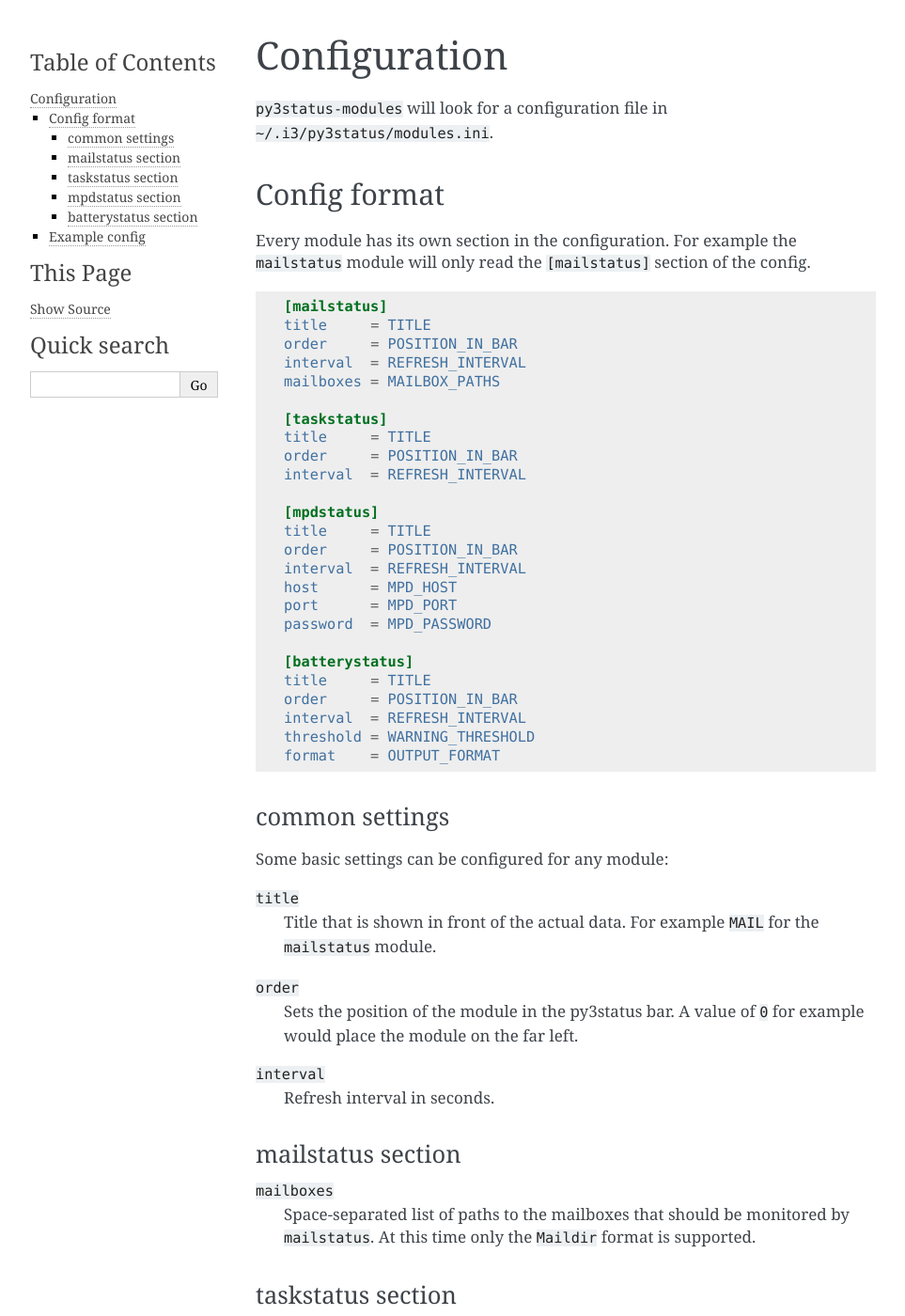
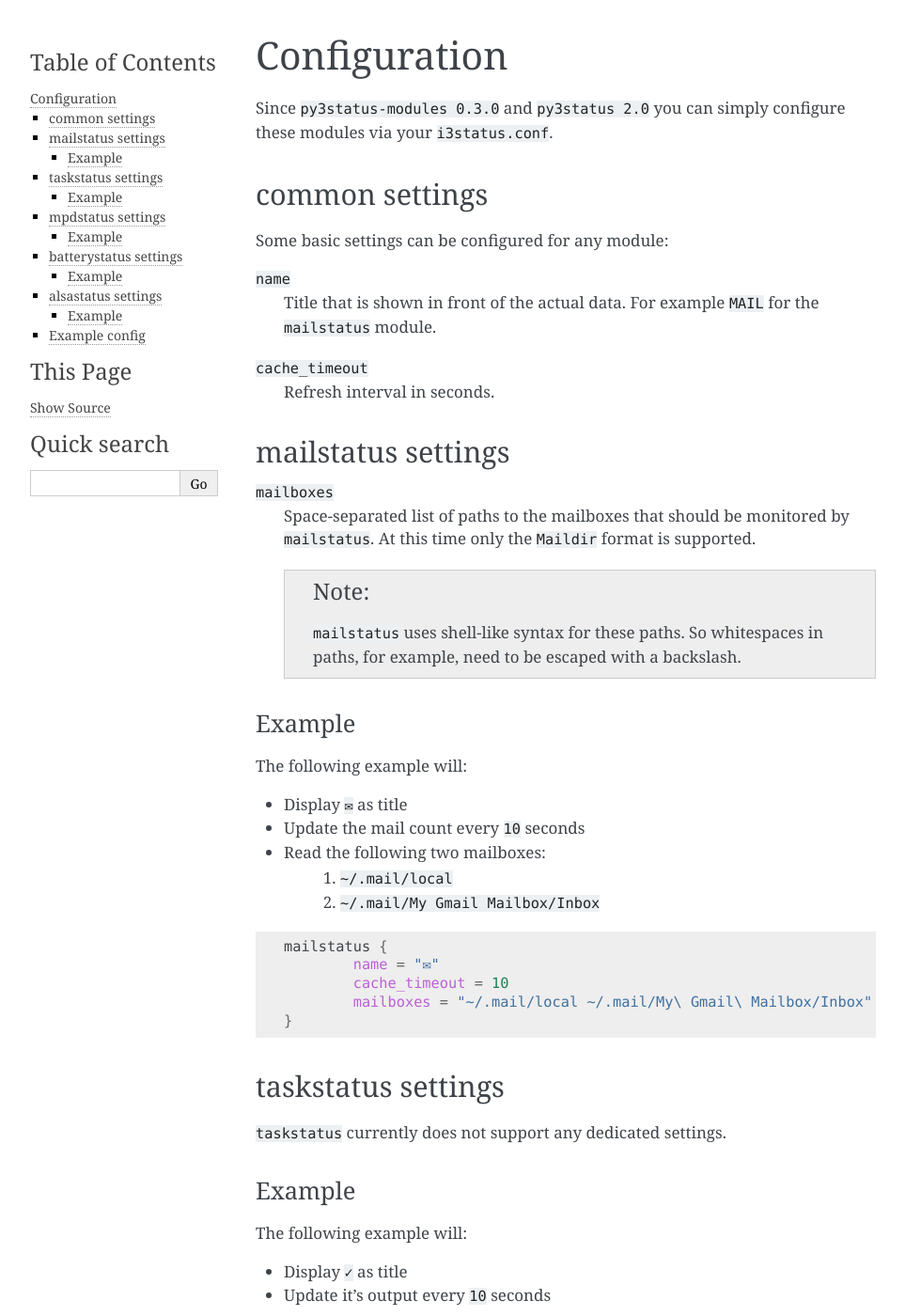
Before and after one commit to t4k1t/py3status-modules, a Sphinx documentation site: the page built from docs/configuration.rst, in a window 1280 px wide and 1400 px high. Shown: the whole window at 94% size, without its empty margins (148-1111 px from the left). Built offline with Sphinx 7.4.7, drawn with Linux system fonts in a browser that asks for light colours; some of the changed text lies outside the part shown.

```diff
--- a/docs/configuration.rst
+++ b/docs/configuration.rst
@@ -3,44 +3,8 @@
 Configuration
 -------------
 
-``py3status-modules`` will look for a configuration file in
-``~/.i3/py3status/modules.ini``.
-
-
-Config format
-^^^^^^^^^^^^^
-
-Every module has its own section in the configuration. For example the
-``mailstatus`` module will only read the ``[mailstatus]`` section of the
-config.
-
-.. code-block:: ini
-
-    [mailstatus]
-    title     = TITLE
-    order     = POSITION_IN_BAR
-    interval  = REFRESH_INTERVAL
-    mailboxes = MAILBOX_PATHS
-
-    [taskstatus]
-    title     = TITLE
-    order     = POSITION_IN_BAR
-    interval  = REFRESH_INTERVAL
-
-    [mpdstatus]
-    title     = TITLE
-    order     = POSITION_IN_BAR
-    interval  = REFRESH_INTERVAL
-    host      = MPD_HOST
-    port      = MPD_PORT
-    password  = MPD_PASSWORD
-
-    [batterystatus]
-    title     = TITLE
-    order     = POSITION_IN_BAR
-    interval  = REFRESH_INTERVAL
-    threshold = WARNING_THRESHOLD
-    format    = OUTPUT_FORMAT
+Since ``py3status-modules 0.3.0`` and ``py3status 2.0`` you can simply
+configure these modules via your ``i3status.conf``.
 
 
 common settings
@@ -48,34 +12,70 @@ common settings
 
 Some basic settings can be configured for any module:
 
-``title``
+``name``
    Title that is shown in front of the actual data. For example ``MAIL`` for
    the ``mailstatus`` module.
 
-``order``
-   Sets the position of the module in the py3status bar. A value of ``0`` for
-   example would place the module on the far left.
-
-``interval``
+``cache_timeout``
    Refresh interval in seconds.
 
 
-mailstatus section
-""""""""""""""""""
+mailstatus settings
+"""""""""""""""""""
 
 ``mailboxes``
    Space-separated list of paths to the mailboxes that should be monitored by
    ``mailstatus``. At this time only the ``Maildir`` format is supported.
 
+   .. note::
 
-taskstatus section
-""""""""""""""""""
+      ``mailstatus`` uses shell-like syntax for these paths. So whitespaces in
+      paths, for example, need to be escaped with a backslash.
 
-``taskstatus`` currently does not support any configuration.
+Example
+'''''''
+
+The following example will:
+
+* Display ``✉`` as title
+* Update the mail count every ``10`` seconds
+* Read the following two mailboxes:
+   #. ``~/.mail/local``
+   #. ``~/.mail/My Gmail Mailbox/Inbox``
 
 
-mpdstatus section
-"""""""""""""""""
+.. code-block:: bash
+
+   mailstatus {
+           name = "✉"
+           cache_timeout = 10
+           mailboxes = "~/.mail/local ~/.mail/My\ Gmail\ Mailbox/Inbox"
+   }
+
+
+taskstatus settings
+"""""""""""""""""""
+
+``taskstatus`` currently does not support any dedicated settings.
+
+Example
+'''''''
+
+The following example will:
+
+* Display ``✓`` as title
+* Update it's output every ``10`` seconds
+
+.. code-block:: bash
+
+   taskstatus {
+           name = "✓"
+           cache_timeout = 10
+   }
+
+
+mpdstatus settings
+""""""""""""""""""
 
 ``host``
    Hostname or IP of the computer MPD is running on. **Defaults to
@@ -87,9 +87,32 @@ mpdstatus section
 ``password``
    If you set up your MPD to use a password you can set it here.
 
+Example
+'''''''
 
-batterystatus section
-"""""""""""""""""""""
+The following example will:
+
+* Display ``♬`` as title
+* Update ``mpdstatus'`` output on every ``i3status`` refresh
+* Connect to the host ``mympdserver``
+* on Port ``6600``
+* using the password ``correcthorsebatterystaple``
+
+.. code-block:: bash
+
+   mpdstatus {
+           name = "♬"
+           cache_timeout = 0
+           host = "localhost"
+           port = 6600
+           password = "correcthorsebatterystaple"
+   }
+
+
+.. _batterystatus_settings:
+
+batterystatus settings
+""""""""""""""""""""""
 
 ``threshold``
    Percentage value below which the output of ``batterystatus`` will turn red.
@@ -97,19 +120,80 @@ batterystatus section
 ``format``
    Output format. Possible values:
 
-      * `{bar}`        Bar representation of current charge
-      * `{percentage}` Current charge in percent
-      * `{time}`       Remaining time (until empty/full)
-      * `{state}`      Battery state (charing, discharging, full)
+      * `%bar`        Bar representation of current charge
+      * `%percentage` Current charge in percent
+      * `%time`       Remaining time (until empty/full)
+      * `%state`      Battery state (charing, discharging, full)
 
    Any of these values can be combined in any way. See :ref:`example_config`
-   for an example.
+   for another example.
+
+Example
+'''''''
+
+The following example will:
+
+* Display ``⚡`` as title
+* Update the output every ``30`` seconds
+* Set the warning threshold to ``15`` percent
+* Set the output format string to print a ``bar representation of the battery's
+  current charge``, followed by it's ``charge in percent``.
+
+.. code-block:: bash
+
+   batterystatus {
+           name = "⚡"
+           cache_timeout = 30
+           threshold = 15
+           format = "%bar %percentage%"
+   }
+
+
+alsastatus settings
+"""""""""""""""""""
+
+``mixer``
+   Specifies which mixer should be queried for data / controlled. **Defaults
+   to ``Master``**
+
+``indicator``
+   Symbol which indicates that the mixer is currently muted. **Defaults to
+   ``[M]``**
+
+Example
+'''''''
+
+The following example will:
+
+* Display ``♪`` as title
+* Update the output on every ``i3status`` refresh
+* Set the mute indicator to ``[M]``
+
+.. code-block:: bash
+
+   alsastatus {
+           name = "♪"
+           cache_timeout = 0
+           indicator = "[M]"
+   }
 
 
 .. _example_config:
 
 Example config
-^^^^^^^^^^^^^^
+""""""""""""""
 
-.. literalinclude:: examples/modules.ini.example
-   :language: ini
+This example config shows how your ``i3status.conf`` could look like.
+
+.. note::
+
+   ``run_watch`` and ``load`` are vanilla i3status modules
+
+.. literalinclude:: examples/i3status.conf.example
+   :language: bash
+
+.. seealso::
+
+   `Loading a py3status module
+   <https://github.com/ultrabug/py3status/wiki/Load-and-order-py3status-modules-directly-from-your-current-i3status-config#loading-a-py3status-module>`_
+   from py3status' documentation.
--- a/docs/index.rst
+++ b/docs/index.rst
@@ -16,6 +16,7 @@ Contents:
    modules
    installation
    configuration
+   changelog
 
 
 Indices and tables
```
Also changed, not shown: README.rst (+12 -35 lines), docs/changelog.rst (added, +26 -0 lines), docs/installation.rst (+15 -17 lines), docs/modules.rst (+10 -0 lines), 2 other files.
